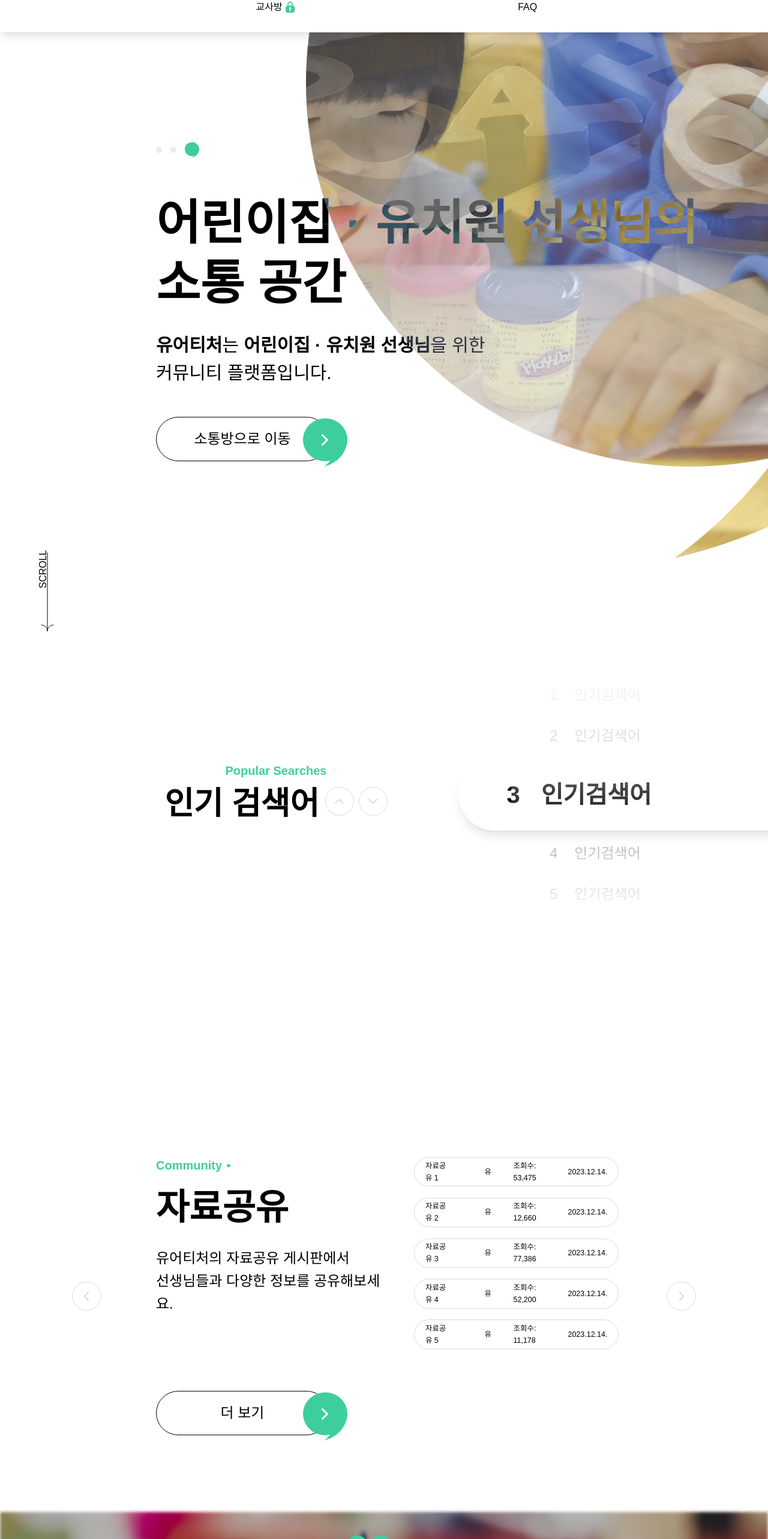
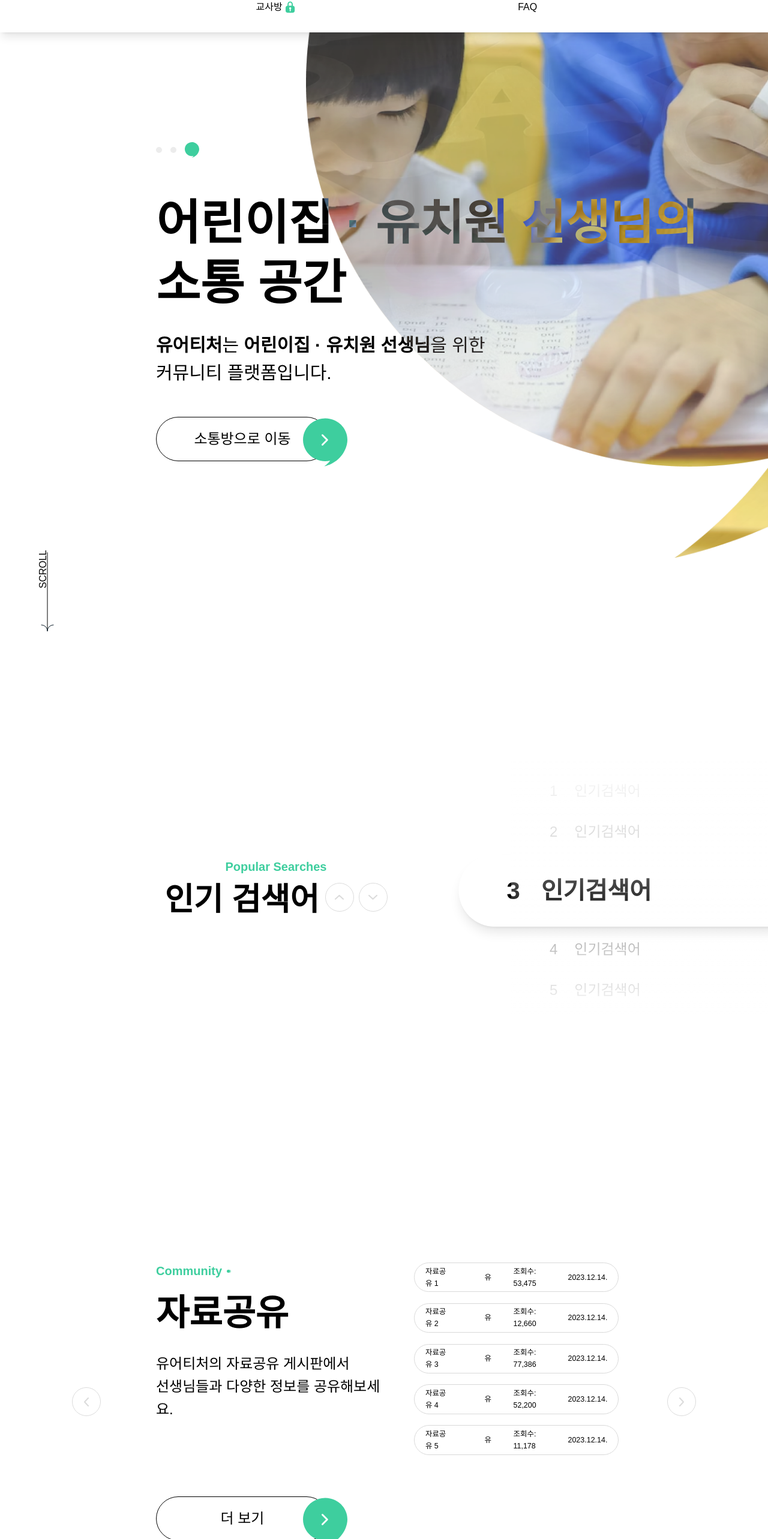
Before and after one commit to yourteacher-org/yourteacher-fe, a React (Vite) app: page / in a window 1280 px wide. Shown: the part 227-2793 px from the top of the page at 60% size. Built offline with nearby package versions, Linux system fonts and the light colour scheme.

Commit message:
[style] 섹션 간 간격 수정

```diff
--- a/src/pages/Home/CommunitySection.tsx
+++ b/src/pages/Home/CommunitySection.tsx
@@ -39,8 +39,9 @@ const CommunitySection = () => {
       <div
         className={`
         flex xl:flex-row sm:flex-col
-        xl:px-[16.25rem] lg:px-[1.875rem] py-32
+        xl:px-[16.25rem] lg:px-[1.875rem] py-36
         xl:gap-[3.25rem]
+        xl:mb-40 lg:mb-32 sm:mb-20
         ${trigger}`}
       >
         {index === 0 && (
--- a/src/pages/Home/HeroSection.tsx
+++ b/src/pages/Home/HeroSection.tsx
@@ -20,7 +20,7 @@ const HeroSection = () => {
       className="relative
         xl:max-w-[1920px] mx-auto
         xl:px-0 lg:px-[1.875rem] sm:px-[1.125rem]
-        xl:mb-0 lg:mb-40 sm:mb-32"
+        xl:mb-40 lg:mb-32 sm:mb-20"
     >
       <div
         className="absolute
--- a/src/pages/Home/NoticeSection.tsx
+++ b/src/pages/Home/NoticeSection.tsx
@@ -78,7 +78,8 @@ const NoticeSection = () => {
         xl:max-w-[1920px] mx-auto
         xl:items-stretch sm:items-center
         xl:px-[16.25rem] lg:px-[1.875rem]
-        py-32 mb-[5rem]"
+        xl:mb-40 lg:mb-32 sm:mb-20
+        py-32"
     >
       <div className="flex items-center xl:justify-between justify-center xl:mb-5 lg:mb-[3.75rem] sm:mb-[2.25rem]">
         <div>
--- a/src/pages/Home/SchedulSection.tsx
+++ b/src/pages/Home/SchedulSection.tsx
@@ -149,7 +149,8 @@ const SchedulSection = () => {
     <Section
       as="section"
       className="lg:flex-col sm:flex-col
-        xl:items-center sm:items-center"
+        xl:items-center sm:items-center
+        xl:mb-40 lg:mb-32 sm:mb-20"
     >
       <div className="relative">
         <img
```
